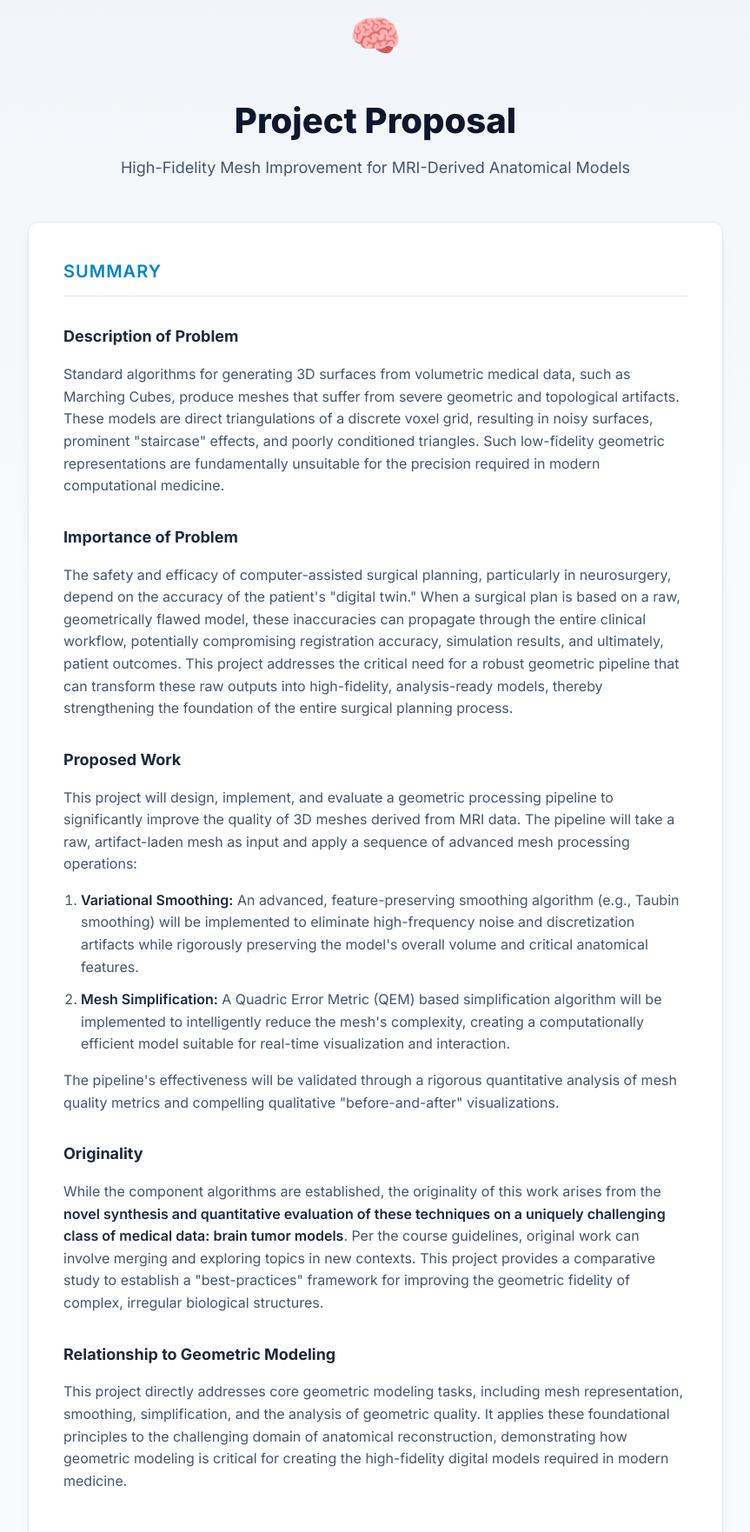
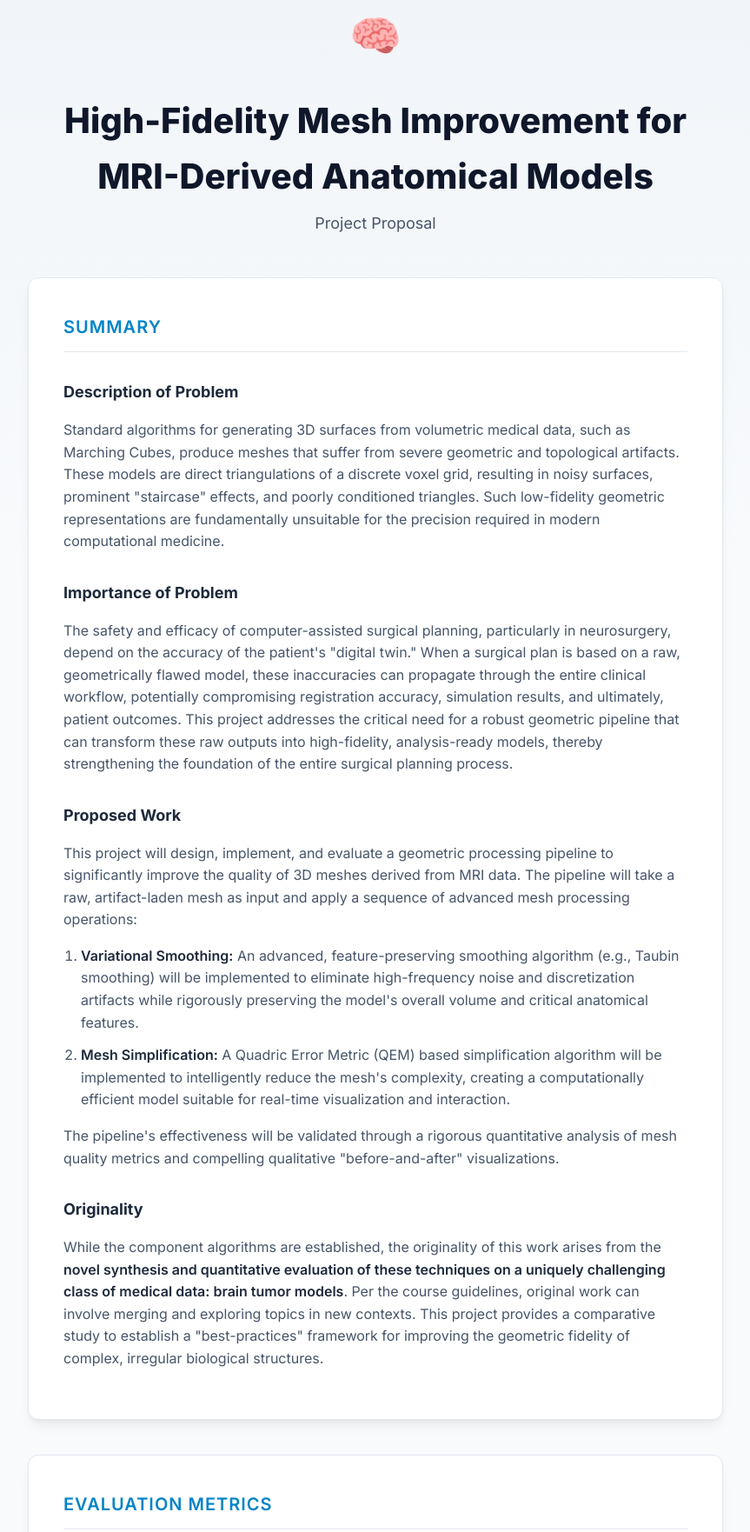
Before and after one commit to shubham-mhaske/csce645-project, a plain HTML site: page index.html in a window 1280 px wide. Shown: the part 29-1791 px from the top of the page at 87% size, without its empty margins (208-1071 px from the left). Drawn offline with Linux system fonts and the light colour scheme.

Commit message:
Update index.html

```diff
--- a/index.html
+++ b/index.html
@@ -124,8 +124,8 @@
     <div class="container">
         <header>
             <div class="icon">&#129504;</div>
-            <h1>Project Proposal</h1>
-            <p>High-Fidelity Mesh Improvement for MRI-Derived Anatomical Models</p>
+            <h1>High-Fidelity Mesh Improvement for MRI-Derived Anatomical Models</h1>
+            <p>Project Proposal</p>
         </header>
 
         <section class="card">
@@ -157,10 +157,6 @@
                 While the component algorithms are established, the originality of this work arises from the <strong>novel synthesis and quantitative evaluation of these techniques on a uniquely challenging class of medical data: brain tumor models</strong>. Per the course guidelines, original work can involve merging and exploring topics in new contexts. This project provides a comparative study to establish a "best-practices" framework for improving the geometric fidelity of complex, irregular biological structures.
             </p>
 
-            <h3>Relationship to Geometric Modeling</h3>
-            <p>
-                This project directly addresses core geometric modeling tasks, including mesh representation, smoothing, simplification, and the analysis of geometric quality. It applies these foundational principles to the challenging domain of anatomical reconstruction, demonstrating how geometric modeling is critical for creating the high-fidelity digital models required in modern medicine.
-            </p>
         </section>
 
         <section class="card">
@@ -227,7 +223,7 @@
 
         <footer>
             <p>CSCE 645: Geometric Modeling</p>
-            <p>[Your Name Here]</p>
+            <p>[Shubham Vikas Mhaske]</p>
         </footer>
     </div>
 </body>
```
